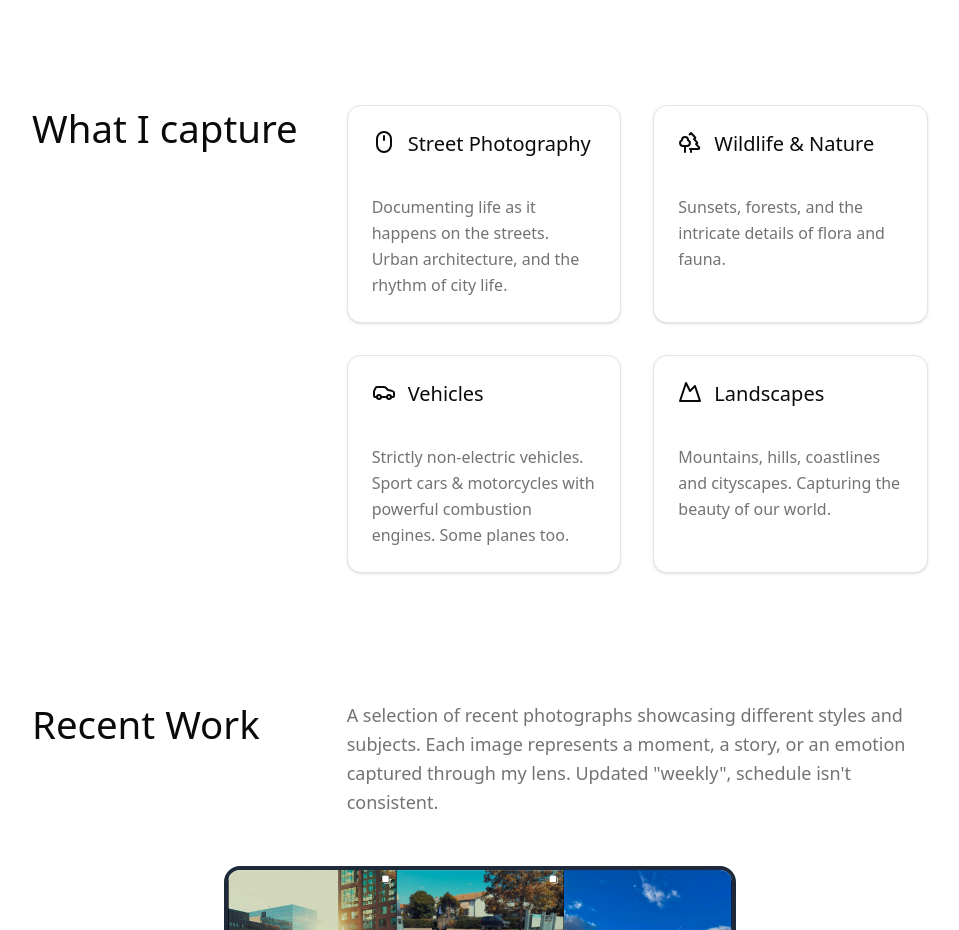
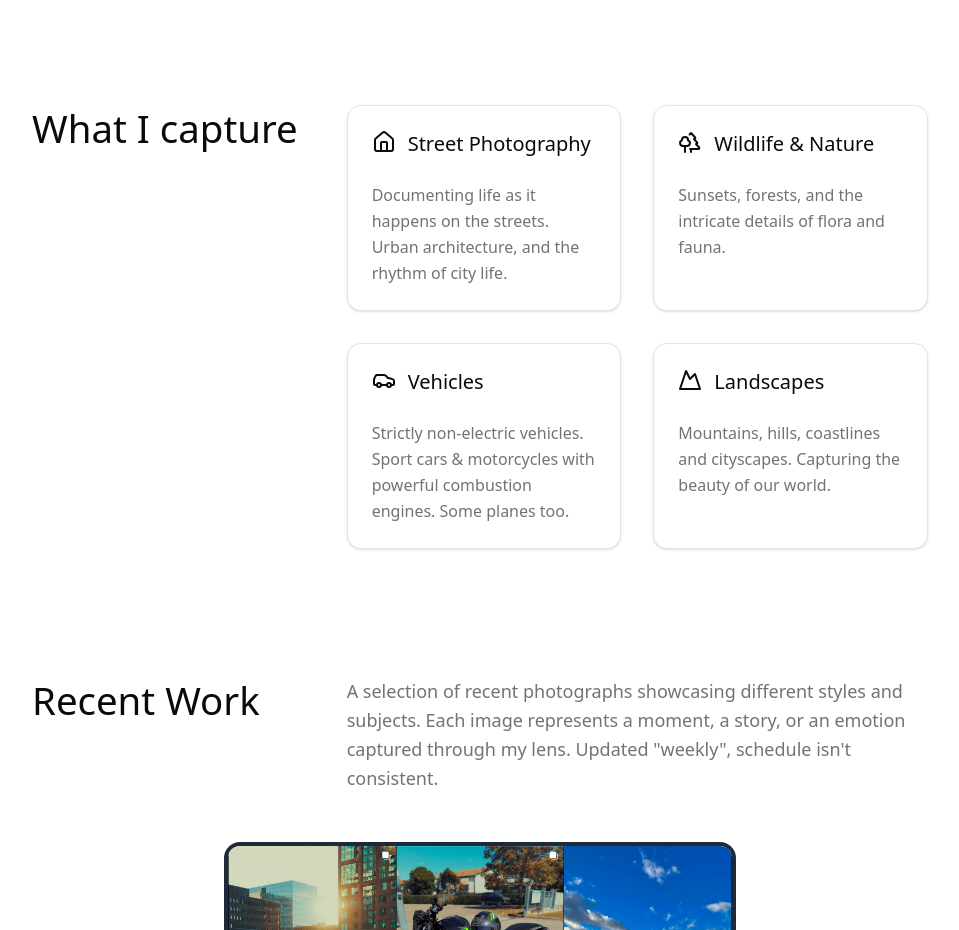
Before and after one commit to AstroDevCompany/photography-portfolio, a Next.js app: page / in a window 1280 px wide. Shown: the part 1220-2150 px from the top of the page, without its empty margins (160-1119 px from the left). Built offline with nearby package versions, Linux system fonts and the light colour scheme.

Commit message:
cards fixes

```diff
--- a/src/app/page.tsx
+++ b/src/app/page.tsx
@@ -1,7 +1,7 @@
 "use client"
 import "./homeResponsive.css"
 import { Button } from "@/components/ui/button"
-import { Instagram, Mail, Send, MapPin, Car, Mouse as House, Mountain, Trees } from "lucide-react"
+import { Instagram, Mail, Send, MapPin, Car, House, Mountain, Trees } from "lucide-react"
 import { Card } from "@/components/ui/card"
 import Link from "next/link"
 import Image from "next/image"
@@ -138,7 +138,7 @@ export default function Home() {
               <div className="md:col-span-2">
                 <div className="grid sm:grid-cols-2 gap-6 md:gap-8">
                   <Card className="p-6 bg-card border-border">
-                    <div className="flex gap-3 mb-3">
+                    <div className="flex gap-3">
                       <House />
                       <h3 className="text-lg sm:text-xl font-medium">Street Photography</h3>
                     </div>
@@ -147,7 +147,7 @@ export default function Home() {
                     </p>
                   </Card>
                   <Card className="p-6 bg-card border-border">
-                    <div className="flex gap-3 mb-3">
+                    <div className="flex gap-3">
                       <Trees />
                       <h3 className="text-lg sm:text-xl font-medium">Wildlife & Nature</h3>
                     </div>
@@ -156,7 +156,7 @@ export default function Home() {
                     </p>
                   </Card>
                   <Card className="p-6 bg-card border-border">
-                    <div className="flex gap-3 mb-3">
+                    <div className="flex gap-3">
                       <Car />
                       <h3 className="text-lg sm:text-xl font-medium">Vehicles</h3>
                     </div>
@@ -166,7 +166,7 @@ export default function Home() {
                     </p>
                   </Card>
                   <Card className="p-6 bg-card border-border">
-                    <div className="flex gap-3 mb-3">
+                    <div className="flex gap-3">
                       <Mountain />
                       <h3 className="text-lg sm:text-xl font-medium">Landscapes</h3>
                     </div>
```
